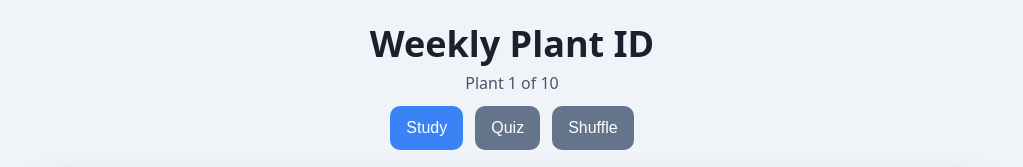
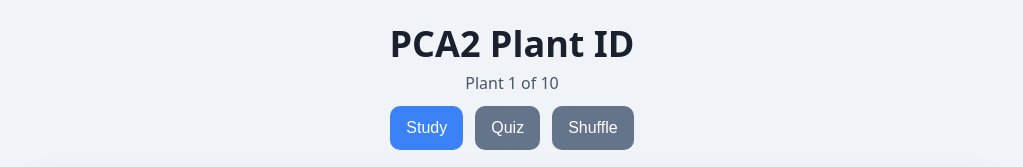
Before and after one commit to MatthewPryor1/ID-template, a plain HTML site: page index.html in a window 1280 px wide. Shown: the top 167 px of the page, without its empty margins (128-1151 px from the left). Drawn offline with Linux system fonts and the light colour scheme.

Commit message:
Update index.html

```diff
--- a/index.html
+++ b/index.html
@@ -3,7 +3,7 @@
 <head>
   <meta charset="utf-8">
   <meta name="viewport" content="width=device-width, initial-scale=1">
-  <title>Weekly Plant ID</title>
+ <title>PCA2 Plant ID</title>
   <style>
     * {
       box-sizing: border-box;
@@ -587,7 +587,7 @@
 </head>
 <body>
   <div class="wrap">
-    <h1>Weekly Plant ID</h1>
+    <h1>PCA2 Plant ID</h1>
     <p class="counter" id="counter"></p>
 
     <div class="top-controls">
```
